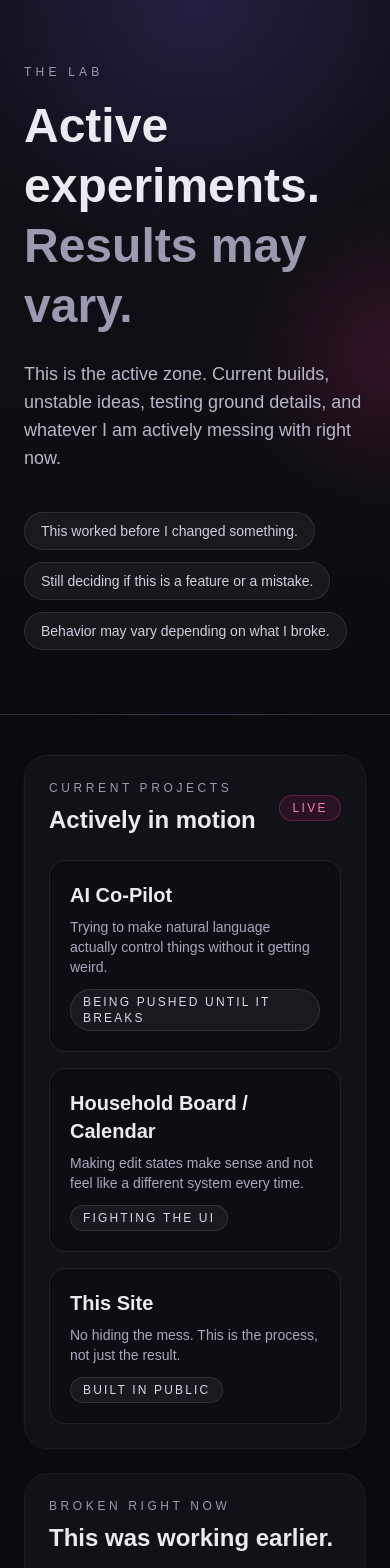
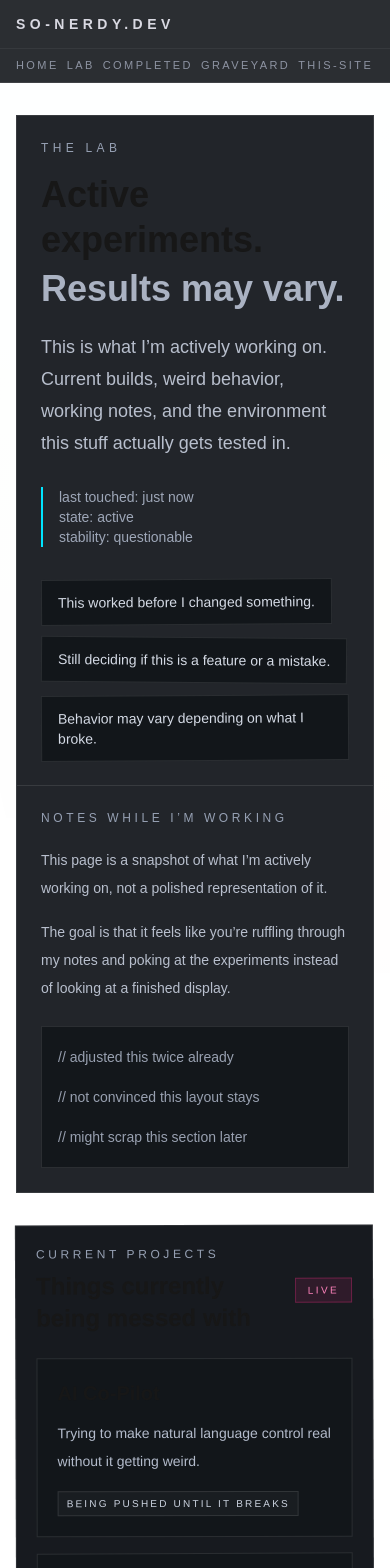
Before and after one commit to SoNerdyitHurts/so-nerdy, a Next.js app: page /lab in a window 390 px wide. Shown: the top 1568 px of the page. Built offline with nearby package versions, Linux system fonts and the light colour scheme.

Commit message:
rework layout and lab wireframe

```diff
--- a/src/app/completed/page.tsx
+++ b/src/app/completed/page.tsx
@@ -1,10 +1,22 @@
+export const metadata = {
+  title: "Completed",
+};
+
 export default function CompletedPage() {
   return (
-    <main className="min-h-screen bg-[#0B0B0F] text-[#EAEAF0] px-6 py-12">
-      <div className="max-w-5xl mx-auto">
-        <h1 className="text-4xl font-bold mb-4">Completed</h1>
-        <p className="text-[#9A9AB0]">Nothing here yet. Give it time.</p>
-      </div>
+    <main className="px-4 py-8 md:px-6 md:py-10">
+      <section className="mx-auto max-w-7xl border border-white/10 bg-[#171A1F] p-6 md:p-10">
+        <p className="text-xs uppercase tracking-[0.35em] text-[#96A0B3]">
+          Completed
+        </p>
+        <h1 className="mt-4 text-4xl font-semibold md:text-6xl">
+          Stuff that survived.
+        </h1>
+        <p className="mt-5 max-w-2xl text-lg leading-8 text-[#B8BFCD]">
+          Finished enough to count. This section will get the cleaner project
+          entries once they earn it.
+        </p>
+      </section>
     </main>
   );
 }
--- a/src/app/graveyard/page.tsx
+++ b/src/app/graveyard/page.tsx
@@ -1,10 +1,22 @@
+export const metadata = {
+  title: "Graveyard",
+};
+
 export default function GraveyardPage() {
   return (
-    <main className="min-h-screen bg-[#0B0B0F] text-[#EAEAF0] px-6 py-12">
-      <div className="max-w-5xl mx-auto">
-        <h1 className="text-4xl font-bold mb-4">Graveyard</h1>
-        <p className="text-[#9A9AB0]">Not worth fixing. For now.</p>
-      </div>
+    <main className="px-4 py-8 md:px-6 md:py-10">
+      <section className="mx-auto max-w-7xl border border-white/10 bg-[#171A1F] p-6 md:p-10">
+        <p className="text-xs uppercase tracking-[0.35em] text-[#96A0B3]">
+          Graveyard
+        </p>
+        <h1 className="mt-4 text-4xl font-semibold md:text-6xl">
+          Not worth fixing. For now.
+        </h1>
+        <p className="mt-5 max-w-2xl text-lg leading-8 text-[#B8BFCD]">
+          Dead ends, abandoned builds, experiments that got weird, and things
+          that probably taught me something before they died.
+        </p>
+      </section>
     </main>
   );
 }
--- a/src/app/lab/page.tsx
+++ b/src/app/lab/page.tsx
@@ -5,18 +5,18 @@ export const metadata = {
 const activeProjects = [
   {
     name: "AI Co-Pilot",
-    status: "Being pushed until it breaks",
-    note: "Trying to make natural language actually control things without it getting weird.",
+    status: "being pushed until it breaks",
+    note: "Trying to make natural language control real without it getting weird.",
   },
   {
     name: "Household Board / Calendar",
-    status: "Fighting the UI",
+    status: "fighting the UI",
     note: "Making edit states make sense and not feel like a different system every time.",
   },
   {
     name: "This Site",
-    status: "Built in public",
-    note: "No hiding the mess. This is the process, not just the result.",
+    status: "built in public",
+    note: "No hiding the mess. The site itself is one of the experiments.",
   },
 ];
 
@@ -31,8 +31,14 @@ const testingGround = [
   { label: "Display", value: "LG TV 4K HDR @ 60Hz" },
   { label: "Audio", value: "Shure SM7B + Cloudlifter + GoXLR" },
   { label: "Control", value: "Stream Deck + local tool workflows" },
-  { label: "Use Case", value: "Automation, UI testing, voice testing, and general tinkering" },
-  { label: "Philosophy", value: "Stability > pretending everything works" },
+  {
+    label: "Use Case",
+    value: "Automation, UI testing, voice testing, and general tinkering",
+  },
+  {
+    label: "Philosophy",
+    value: "Stability > pretending everything works",
+  },
 ];
 
 const labNotes = [
@@ -41,67 +47,112 @@ const labNotes = [
   "Behavior may vary depending on what I broke.",
 ];
 
+const benchNotes = [
+  "// adjusted this twice already",
+  "// not convinced this layout stays",
+  "// might scrap this section later",
+];
+
 export default function LabPage() {
   return (
-    <main className="min-h-screen bg-[#0B0B0F] text-[#EAEAF0]">
-      <section className="border-b border-white/10 bg-[radial-gradient(circle_at_top,_rgba(122,92,255,0.18),_transparent_35%),radial-gradient(circle_at_right,_rgba(255,46,136,0.14),_transparent_30%),linear-gradient(to_bottom,_#111118,_#0B0B0F)]">
-        <div className="mx-auto max-w-6xl px-6 py-16 md:px-8 md:py-24">
-          <p className="mb-4 text-xs uppercase tracking-[0.35em] text-[#9A9AB0]">
+    <main className="px-4 py-8 md:px-6 md:py-10">
+      <section className="mx-auto max-w-7xl border border-white/10 bg-[#171A1F]/95">
+        <div className="grid gap-0 lg:grid-cols-[1.12fr_0.88fr]">
+          <div className="border-b border-white/10 p-6 md:p-10 lg:border-b-0 lg:border-r">
+            <p className="text-xs uppercase tracking-[0.36em] text-[#96A0B3]">
               The Lab
             </p>
 
-          <h1 className="max-w-4xl text-5xl font-bold leading-tight md:text-7xl">
+            <h1 className="mt-4 max-w-4xl text-4xl font-semibold leading-tight md:text-6xl">
               Active experiments.
-            <span className="block text-[#9A9AB0]">Results may vary.</span>
+              <span className="mt-1 block text-[#AAB2C2]">Results may vary.</span>
             </h1>
 
-          <p className="mt-6 max-w-2xl text-lg text-[#B7B7C9] md:text-xl">
-            This is the active zone. Current builds, unstable ideas, testing ground details,
-            and whatever I am actively messing with right now.
+            <p className="mt-5 max-w-2xl text-lg leading-8 text-[#B8BFCD]">
+              This is what I’m actively working on. Current builds, weird
+              behavior, working notes, and the environment this stuff actually
+              gets tested in.
             </p>
 
-          <div className="mt-10 flex flex-wrap gap-3">
-            {labNotes.map((note) => (
-              <span
+            <div className="mt-7 border-l-2 border-[#00E5FF] pl-4 text-sm text-[#9EA7B8]">
+              last touched: just now
+              <br />
+              state: active
+              <br />
+              stability: questionable
+            </div>
+
+            <div className="mt-8 flex flex-wrap gap-3">
+              {labNotes.map((note, index) => (
+                <div
                   key={note}
-                className="rounded-full border border-white/10 bg-white/5 px-4 py-2 text-sm text-[#CFCFE0]"
+                  className={`border border-white/10 bg-[#12161A] px-4 py-3 text-sm text-[#D5DBE6] ${
+                    index === 1 ? "rotate-[0.45deg]" : "rotate-[-0.35deg]"
+                  }`}
                 >
                   {note}
-              </span>
+                </div>
               ))}
+            </div>
+          </div>
+
+          <div className="p-6 md:p-10">
+            <p className="text-xs uppercase tracking-[0.3em] text-[#96A0B3]">
+              Notes while I’m working
+            </p>
+            <div className="mt-5 space-y-4 text-sm leading-7 text-[#B8BFCD]">
+              <p>
+                This page is a snapshot of what I’m actively working on, not a
+                polished representation of it.
+              </p>
+              <p>
+                The goal is that it feels like you’re ruffling through my notes
+                and poking at the experiments instead of looking at a finished
+                display.
+              </p>
+              <div className="mt-6 space-y-3 border border-white/10 bg-[#13171B] p-4 text-[#98A0B0]">
+                {benchNotes.map((note) => (
+                  <div key={note}>{note}</div>
+                ))}
+              </div>
+            </div>
           </div>
         </div>
       </section>
 
-      <section className="mx-auto grid max-w-6xl gap-6 px-6 py-10 md:px-8 lg:grid-cols-[1.2fr_0.8fr]">
-        <div className="rounded-3xl border border-[#1A1A24] bg-[#111118] p-6 shadow-[0_0_0_1px_rgba(255,255,255,0.02)]">
+      <section className="mx-auto mt-8 grid max-w-7xl gap-5 lg:grid-cols-[1.18fr_0.82fr]">
+        <div className="border border-white/10 bg-[#171A1F] p-5 rotate-[-0.18deg]">
           <div className="mb-6 flex items-center justify-between gap-4">
             <div>
-              <p className="text-xs uppercase tracking-[0.3em] text-[#9A9AB0]">
+              <p className="text-xs uppercase tracking-[0.3em] text-[#96A0B3]">
                 Current Projects
               </p>
-              <h2 className="mt-2 text-2xl font-semibold">Actively in motion</h2>
+              <h2 className="mt-2 text-2xl font-semibold">
+                Things currently being messed with
+              </h2>
             </div>
-            <div className="rounded-full border border-[#FF2E88]/30 bg-[#FF2E88]/10 px-3 py-1 text-xs uppercase tracking-[0.2em] text-[#FF77B3]">
-              Live
+            <div className="border border-[#FF2E88]/30 bg-[#FF2E88]/10 px-3 py-1 text-[10px] uppercase tracking-[0.24em] text-[#FF83BC]">
+              live
             </div>
           </div>
 
           <div className="space-y-4">
-            {activeProjects.map((project) => (
+            {activeProjects.map((project, index) => (
               <div
                 key={project.name}
-                className="rounded-2xl border border-white/8 bg-[#0D0D13] p-5 transition hover:border-[#7A5CFF]/40 hover:bg-[#12121A]"
+                className={`border border-white/10 bg-[#12161A] p-5 transition hover:border-[#7A5CFF]/40 hover:bg-[#171C21] ${
+                  index % 2 === 0 ? "rotate-[0.12deg]" : "rotate-[-0.12deg]"
+                }`}
               >
-                <div className="flex flex-wrap items-start justify-between gap-3">
+                <div className="flex flex-wrap items-start justify-between gap-4">
                   <div>
                     <h3 className="text-xl font-semibold">{project.name}</h3>
-                    <p className="mt-2 max-w-2xl text-sm text-[#A9A9BC]">
+                    <p className="mt-3 max-w-2xl text-sm leading-7 text-[#B3BBCB]">
                       {project.note}
                     </p>
                   </div>
 
-                  <span className="rounded-full border border-white/10 bg-white/5 px-3 py-1 text-xs uppercase tracking-[0.18em] text-[#D7D7E6]">
+                  <span className="border border-white/10 bg-white/[0.03] px-2 py-1 text-[10px] uppercase tracking-[0.22em] text-[#CCD3E0]">
                     {project.status}
                   </span>
                 </div>
@@ -110,63 +161,73 @@ export default function LabPage() {
           </div>
         </div>
 
-        <div className="space-y-6">
-          <div className="rounded-3xl border border-[#1A1A24] bg-[#111118] p-6">
-            <p className="text-xs uppercase tracking-[0.3em] text-[#9A9AB0]">
+        <div className="space-y-5">
+          <div className="border border-white/10 bg-[#171A1F] p-5 rotate-[0.18deg]">
+            <p className="text-xs uppercase tracking-[0.3em] text-[#96A0B3]">
               Broken Right Now
             </p>
-            <h2 className="mt-2 text-2xl font-semibold">This was working earlier.</h2>
+            <h2 className="mt-2 text-2xl font-semibold">
+              This was working earlier.
+            </h2>
 
-            <ul className="mt-5 space-y-3 text-sm text-[#B6B6C7]">
+            <ul className="mt-5 space-y-3 text-sm text-[#B8BFCD]">
               {brokenRightNow.map((item) => (
-                <li key={item} className="rounded-2xl border border-[#FF8A00]/20 bg-[#FF8A00]/5 p-4">
+                <li
+                  key={item}
+                  className="border border-[#FF8A00]/25 bg-[#FF8A00]/6 p-4"
+                >
                   {item}
                 </li>
               ))}
             </ul>
           </div>
 
-          <div className="rounded-3xl border border-[#1A1A24] bg-[#111118] p-6">
-            <p className="text-xs uppercase tracking-[0.3em] text-[#9A9AB0]">
-              Lab Mood
+          <div className="border border-white/10 bg-[#171A1F] p-5">
+            <p className="text-xs uppercase tracking-[0.3em] text-[#96A0B3]">
+              Current state of things
             </p>
-            <h2 className="mt-2 text-2xl font-semibold">The testing ground</h2>
-            <p className="mt-3 text-sm text-[#A9A9BC]">
-              This is the environment a lot of the chaos gets tested in.
-            </p>
+            <h2 className="mt-2 text-2xl font-semibold">
+              What’s going on right now
+            </h2>
+
+            <div className="mt-5 space-y-3 text-sm text-[#B3BBCB]">
+              <div>still pushing toward “messy workbench” instead of “clean website”</div>
+              <div>needs more notes, more artifacts, less polish</div>
+              <div>invites poking around more than it currently invites reading</div>
+            </div>
           </div>
         </div>
       </section>
 
-      <section className="mx-auto max-w-6xl px-6 pb-12 md:px-8">
-        <div className="rounded-3xl border border-[#1A1A24] bg-[#111118] p-6 md:p-8">
+      <section className="mx-auto mt-8 max-w-7xl border border-white/10 bg-[#171A1F] p-6 md:p-8">
         <div className="mb-8">
-            <p className="text-xs uppercase tracking-[0.3em] text-[#9A9AB0]">
+          <p className="text-xs uppercase tracking-[0.3em] text-[#96A0B3]">
             Testing Ground
           </p>
           <h2 className="mt-2 text-3xl font-semibold">Current environment</h2>
-            <p className="mt-3 max-w-3xl text-sm text-[#A9A9BC]">
-              Not a full spec dump. Just the parts that actually matter to how this stuff gets built,
-              tested, and occasionally abused.
+          <p className="mt-3 max-w-3xl text-sm leading-7 text-[#B3BBCB]">
+            Not a full spec dump. Just the parts that actually matter to how
+            this stuff gets built, tested, and occasionally abused.
           </p>
         </div>
 
         <div className="grid gap-4 md:grid-cols-2 xl:grid-cols-3">
-            {testingGround.map((item) => (
+          {testingGround.map((item, index) => (
             <div
               key={item.label}
-                className="rounded-2xl border border-white/8 bg-[#0D0D13] p-5"
+              className={`border border-white/10 bg-[#12161A] p-5 ${
+                index % 2 === 0 ? "rotate-[0.1deg]" : "rotate-[-0.1deg]"
+              }`}
             >
-                <p className="text-xs uppercase tracking-[0.25em] text-[#8F8FA6]">
+              <p className="text-xs uppercase tracking-[0.25em] text-[#8F98AA]">
                 {item.label}
               </p>
-                <p className="mt-3 text-base font-medium text-[#ECECF4]">
+              <p className="mt-3 text-base font-medium text-[#ECEFF4]">
                 {item.value}
               </p>
             </div>
           ))}
         </div>
-        </div>
       </section>
     </main>
   );
--- a/src/app/layout.tsx
+++ b/src/app/layout.tsx
@@ -1,5 +1,6 @@
 import type { Metadata } from "next";
 import { Geist, Geist_Mono } from "next/font/google";
+import Link from "next/link";
 import "./globals.css";
 
 const geistSans = Geist({
@@ -14,11 +15,19 @@ const geistMono = Geist_Mono({
 
 export const metadata: Metadata = {
   title: {
-    default: 'so-nerdy.dev',
-    template: '%s | The Lab',
+    default: "so-nerdy.dev — The Lab",
+    template: "%s | The Lab",
   },
-  description: 'The lab is always running. Stability not guaranteed.'
-}
+  description: "The lab is always running. Stability not guaranteed.",
+};
+
+const navItems = [
+  { href: "/", label: "home" },
+  { href: "/lab", label: "lab" },
+  { href: "/completed", label: "completed" },
+  { href: "/graveyard", label: "graveyard" },
+  { href: "/this-site", label: "this-site" },
+];
 
 export default function RootLayout({
   children,
@@ -30,7 +39,74 @@ export default function RootLayout({
       lang="en"
       className={`${geistSans.variable} ${geistMono.variable} h-full antialiased`}
     >
-      <body className="min-h-full flex flex-col">{children}</body>
+      <body className="min-h-full bg-[#121417] text-[#E8E8EC]">
+        <div className="min-h-screen relative overflow-x-hidden">
+          <div className="pointer-events-none absolute inset-0 opacity-[0.06]">
+            <div
+              className="h-full w-full"
+              style={{
+                backgroundImage: `
+                  linear-gradient(to right, #ffffff 1px, transparent 1px),
+                  linear-gradient(to bottom, #ffffff 1px, transparent 1px)
+                `,
+                backgroundSize: "36px 36px",
+              }}
+            />
+          </div>
+
+          <div className="pointer-events-none absolute inset-0 opacity-[0.08]">
+            <div
+              className="h-full w-full"
+              style={{
+                background:
+                  "radial-gradient(circle at 20% 0%, rgba(0,229,255,0.08), transparent 28%), radial-gradient(circle at 100% 20%, rgba(255,138,0,0.08), transparent 24%), radial-gradient(circle at 60% 100%, rgba(122,92,255,0.08), transparent 30%)",
+              }}
+            />
+          </div>
+
+          <header className="sticky top-0 z-50 border-b border-white/10 bg-[#15181C]/90 backdrop-blur-sm">
+            <div className="mx-auto flex max-w-7xl items-center justify-between gap-4 px-4 py-3 md:px-6">
+              <div className="min-w-0">
+                <Link
+                  href="/"
+                  className="text-sm font-semibold uppercase tracking-[0.32em] text-[#D9D9E2]"
+                >
+                  so-nerdy.dev
+                </Link>
+              </div>
+
+              <nav className="hidden items-center gap-2 md:flex">
+                {navItems.map((item) => (
+                  <Link
+                    key={item.href}
+                    href={item.href}
+                    className="rounded-md border border-white/10 bg-white/[0.03] px-3 py-2 text-xs uppercase tracking-[0.24em] text-[#B8B8C7] transition hover:border-[#7A5CFF]/40 hover:text-white"
+                  >
+                    {item.label}
+                  </Link>
+                ))}
+              </nav>
+
+              <div className="hidden text-right text-[11px] uppercase tracking-[0.22em] text-[#9AA0AE] lg:block">
+                <div>status: live</div>
+                <div>stability: questionable</div>
+              </div>
+            </div>
+
+            <div className="border-t border-white/5 px-4 py-2 text-[11px] uppercase tracking-[0.22em] text-[#8E94A3] md:hidden">
+              <div className="flex flex-wrap gap-2">
+                {navItems.map((item) => (
+                  <Link key={item.href} href={item.href} className="hover:text-white">
+                    {item.label}
+                  </Link>
+                ))}
+              </div>
+            </div>
+          </header>
+
+          <div className="relative z-10">{children}</div>
+        </div>
+      </body>
     </html>
   );
 }
--- a/src/app/page.tsx
+++ b/src/app/page.tsx
@@ -1,70 +1,135 @@
+import Link from "next/link";
+
+const entryPoints = [
+  {
+    href: "/lab",
+    title: "The Lab",
+    note: "Active work, strange behavior, and things currently being messed with.",
+    status: "open on the bench",
+  },
+  {
+    href: "/completed",
+    title: "Completed",
+    note: "Stuff that works well enough to count as finished.",
+    status: "mostly stable",
+  },
+  {
+    href: "/graveyard",
+    title: "Graveyard",
+    note: "Ideas, experiments, and side paths that died somewhere in the process.",
+    status: "buried but not forgotten",
+  },
+  {
+    href: "/this-site",
+    title: "This Site",
+    note: "The site itself is one of the projects. It stays messy on purpose.",
+    status: "actively mutating",
+  },
+];
+
+const deskNotes = [
+  "If something is broken, I probably touched it.",
+  "This is a snapshot, not a polished representation.",
+  "There is absolutely a wire somewhere you can trip over.",
+];
+
 export default function Home() {
   return (
-    <main className="min-h-screen bg-[#0B0B0F] text-[#EAEAF0] px-6 py-12">
-      <div className="max-w-5xl mx-auto">
-        <p className="text-sm uppercase tracking-[0.35em] text-[#9A9AB0] mb-4">
-          so-nerdy.dev
+    <main className="px-4 py-8 md:px-6 md:py-10">
+      <section className="mx-auto max-w-7xl border border-white/10 bg-[#171A1F]/92">
+        <div className="grid gap-0 lg:grid-cols-[1.15fr_0.85fr]">
+          <div className="border-b border-white/10 p-6 md:p-10 lg:border-b-0 lg:border-r">
+            <p className="text-xs uppercase tracking-[0.36em] text-[#96A0B3]">
+              Home
             </p>
 
-        <h1 className="text-5xl md:text-7xl font-bold leading-tight mb-4">
+            <h1 className="mt-4 max-w-4xl text-4xl font-semibold leading-tight md:text-6xl">
               The lab is always running.
             </h1>
 
-        <p className="text-xl md:text-2xl text-[#9A9AB0] mb-10 italic">
+            <p className="mt-4 max-w-2xl text-lg text-[#B6BCC9] md:text-xl">
               Stability not guaranteed.
             </p>
 
-        <div className="grid gap-4 md:grid-cols-2">
-          <a
-            href="/lab"
-            className="block rounded-2xl border border-[#1A1A24] bg-[#111118] p-6 hover:border-[#FF2E88] transition"
-          >
-            <h2 className="text-2xl font-semibold mb-2">The Lab</h2>
-            <p className="text-[#9A9AB0]">
-              Active builds, unstable experiments, and whatever is currently in progress.
-            </p>
-          </a>
-
-          <a
-            href="/completed"
-            className="block rounded-2xl border border-[#1A1A24] bg-[#111118] p-6 hover:border-[#7A5CFF] transition"
-          >
-            <h2 className="text-2xl font-semibold mb-2">Completed</h2>
-            <p className="text-[#9A9AB0]">
-              Stuff that works well enough to count.
-            </p>
-          </a>
-
-          <a
-            href="/graveyard"
-            className="block rounded-2xl border border-[#1A1A24] bg-[#111118] p-6 hover:border-[#FF8A00] transition"
-          >
-            <h2 className="text-2xl font-semibold mb-2">Graveyard</h2>
-            <p className="text-[#9A9AB0]">
-              Abandoned ideas, dead ends, and projects not worth fixing. For now.
-            </p>
-          </a>
-
-          <a
-            href="/this-site"
-            className="block rounded-2xl border border-[#1A1A24] bg-[#111118] p-6 hover:border-[#00E5FF] transition"
-          >
-            <h2 className="text-2xl font-semibold mb-2">This Site</h2>
-            <p className="text-[#9A9AB0]">
-              The site itself is part of the experiment.
-            </p>
-          </a>
+            <div className="mt-8 border-l-2 border-[#7A5CFF] pl-4 text-sm text-[#9DA5B5]">
+              current state: live
+              <br />
+              last touched: recently
+              <br />
+              risk level: acceptable
             </div>
 
-        <div className="mt-12 rounded-2xl border border-[#1A1A24] bg-[#111118] p-6">
-          <h3 className="text-lg font-semibold mb-3">Broken Right Now</h3>
-          <ul className="list-disc pl-5 space-y-2 text-[#9A9AB0]">
-            <li>Most pages are still empty</li>
-            <li>Styling is basic</li>
-            <li>Some routes exist only because I wanted them live</li>
-          </ul>
+            <div className="mt-8 flex flex-wrap gap-3">
+              {deskNotes.map((note) => (
+                <div
+                  key={note}
+                  className="rotate-[-0.35deg] border border-[#00E5FF]/20 bg-[#12161A] px-4 py-3 text-sm text-[#CCD3DF]"
+                >
+                  {note}
+                </div>
+              ))}
             </div>
           </div>
+
+          <div className="p-6 md:p-10">
+            <p className="text-xs uppercase tracking-[0.3em] text-[#96A0B3]">
+              What this is
+            </p>
+            <div className="mt-4 space-y-4 text-sm leading-7 text-[#B6BCC9]">
+              <p>
+                A public project tracker, lab notebook, and workbench for the
+                things I build, test, break, revisit, and occasionally abandon.
+              </p>
+              <p>
+                It is supposed to feel in-progress. If something feels a little
+                unstable, that is probably accurate.
+              </p>
+              <p className="text-[#8E94A3]">
+                You are not looking at a polished portfolio. You are poking
+                around in the room where the work is happening.
+              </p>
+            </div>
+          </div>
+        </div>
+      </section>
+
+      <section className="mx-auto mt-8 max-w-7xl">
+        <div className="mb-4 flex items-center justify-between gap-4">
+          <div>
+            <p className="text-xs uppercase tracking-[0.3em] text-[#96A0B3]">
+              Open Areas
+            </p>
+            <h2 className="mt-2 text-2xl font-semibold">Poke around</h2>
+          </div>
+          <div className="text-right text-[11px] uppercase tracking-[0.24em] text-[#8E94A3]">
+            build in public
+          </div>
+        </div>
+
+        <div className="grid gap-4 md:grid-cols-2">
+          {entryPoints.map((item, index) => (
+            <Link
+              key={item.href}
+              href={item.href}
+              className={`block border border-white/10 bg-[#171A1F] p-5 transition hover:border-[#7A5CFF]/40 hover:bg-[#1A1E24] ${
+                index % 2 === 0 ? "rotate-[-0.18deg]" : "rotate-[0.18deg]"
+              }`}
+            >
+              <div className="flex items-start justify-between gap-4">
+                <div>
+                  <h3 className="text-2xl font-semibold">{item.title}</h3>
+                  <p className="mt-3 max-w-xl text-sm leading-7 text-[#B6BCC9]">
+                    {item.note}
+                  </p>
+                </div>
+                <span className="border border-white/10 bg-white/[0.03] px-2 py-1 text-[10px] uppercase tracking-[0.22em] text-[#C6CDDA]">
+                  {item.status}
+                </span>
+              </div>
+            </Link>
+          ))}
+        </div>
+      </section>
     </main>
   );
 }
```
Also changed, not shown: src/app/this-site/page.tsx (+45 -7 lines). Lines whose indentation alone changed are shown as unchanged.
